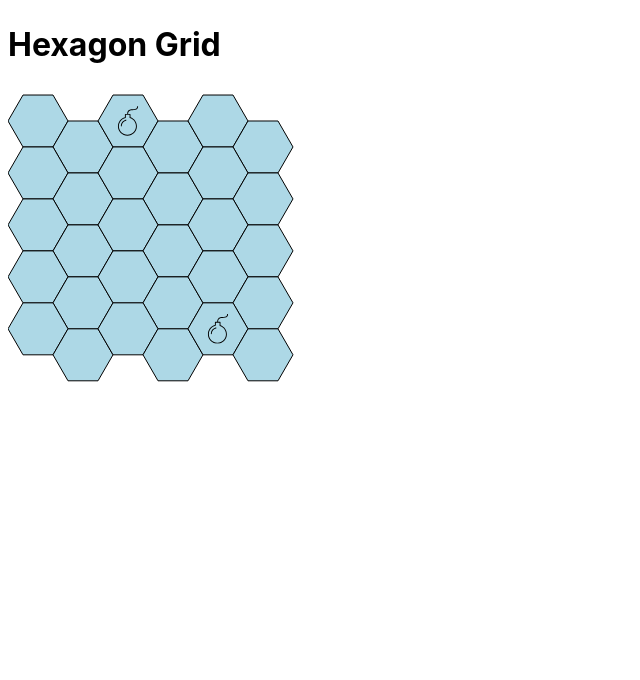
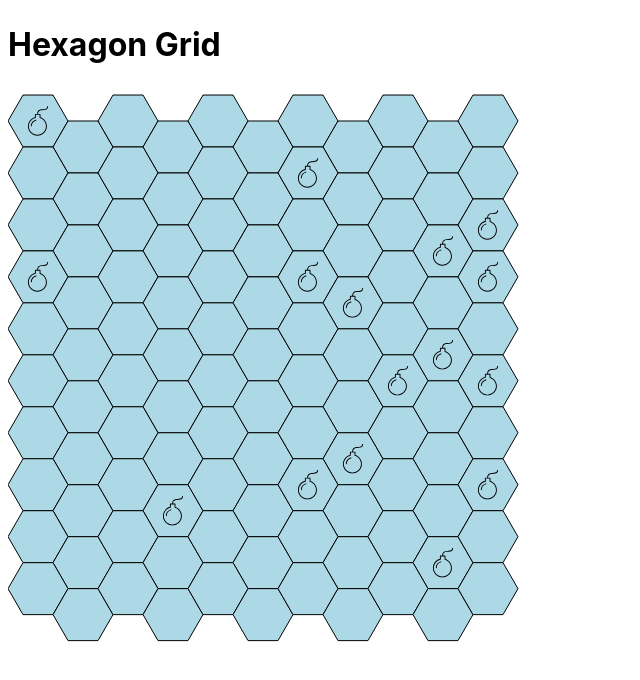
Before and after one commit to rie03p/hex-minesweeper, a React (Vite) app: page / in a window 1280 px wide. Shown: the top 680 px of the page, without its empty margins (0-640 px from the left). Built offline with nearby package versions, Linux system fonts and the light colour scheme.

Commit message:
feat: 爆弾の割合を指定できる

```diff
--- a/src/App.tsx
+++ b/src/App.tsx
@@ -5,7 +5,7 @@ export const App: React.FC = () => {
   return (
     <div>
       <h1>Hexagon Grid</h1>
-      <ManageBoard rows={5} columns={6} hexSize={30} />
+      <ManageBoard rows={10} columns={11} hexSize={30} />
     </div>
   )
 }
--- a/src/components/ManageBoard.tsx
+++ b/src/components/ManageBoard.tsx
@@ -57,15 +57,30 @@ export const ManageBoard: React.FC<ManageBoardProps> = ({rows, columns, hexSize}
 
   // ボードを生成する関数
   const createBoard = useCallback((): Cell[][] => {
+    const totalCells = rows * columns
+    const totalBombs = Math.floor(totalCells * 0.15)
+
+    const bombPositions = new Set<number>()
+    while (bombPositions.size < totalBombs) {
+      bombPositions.add(Math.floor(Math.random() * totalCells))
+    }
+
     const board: Cell[][] = []
     for (let row = 0; row < rows; row++) {
       const rowCells: Cell[] = []
       for (let col = 0; col < columns; col++) {
+        const index = row * columns + col
         const x = col * horizontalStep + hexSize
         const y = row * verticalStep + (col % 2 === 0 ? 0 : hexHeight / 2) + hexSize
-        // isBombをランダムで設定
-        const isBomb = Math.random() < 0.1
-        rowCells.push({x, y, row, col, isFlag: false, isBomb, isRevealed: false})
+        rowCells.push({
+          x,
+          y,
+          row,
+          col,
+          isFlag: false,
+          isBomb: bombPositions.has(index),
+          isRevealed: false,
+        })
       }
       board.push(rowCells)
     }
@@ -75,7 +90,6 @@ export const ManageBoard: React.FC<ManageBoardProps> = ({rows, columns, hexSize}
   // ボードの状態
   const [board, setBoard] = useState<Cell[][]>(createBoard)
 
-  // Restart ボタンの処理
   const handleRestart = useCallback(() => {
     setBoard(createBoard())
     setGameState(GameState.Playing)
```
